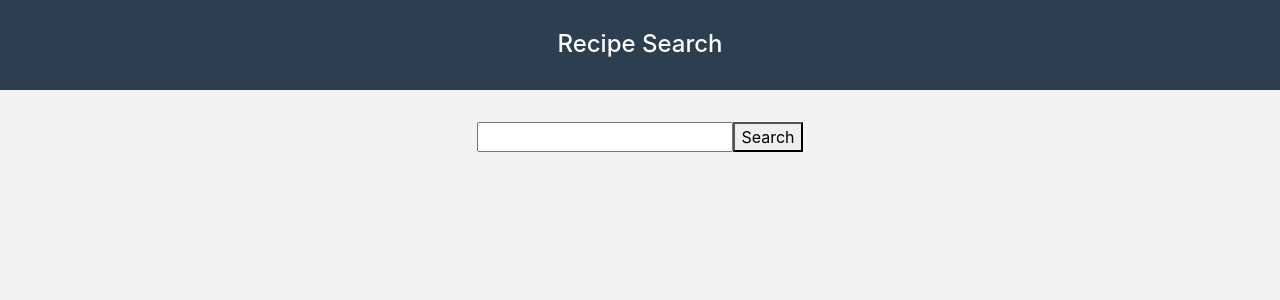
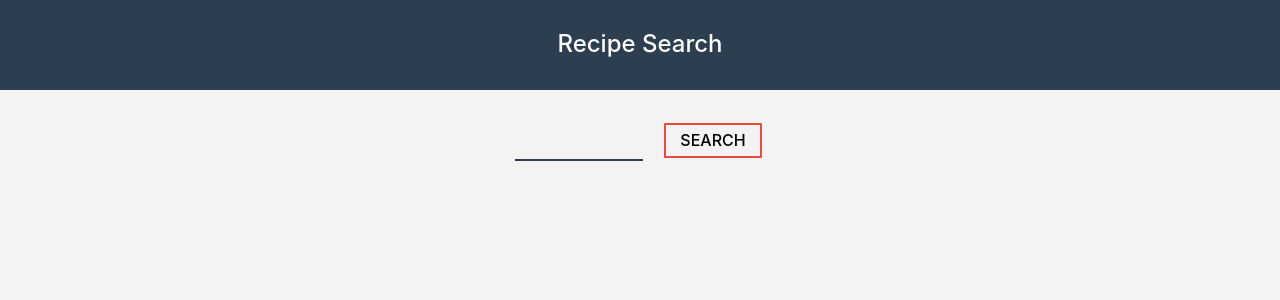
Before and after one commit to J-Ricker/recipe-react-app, a React (Create React App) app: page / in a window 1280 px wide. Shown: the top 300 px of the page. Built offline with nearby package versions, Linux system fonts and the light colour scheme.

Commit message:
added classes to style form

```diff
--- a/src/components/Form.js
+++ b/src/components/Form.js
@@ -1,9 +1,9 @@
 import React from 'react';
 
 const Form = props => (
-    <form onSubmit={props.getRecipe}>
-        <input type='text' name='recipeName'></input>
-        <button>Search</button>
+    <form onSubmit={props.getRecipe} style={{marginBottom: '2rem'}}>
+        <input className='form__input' type='text' name='recipeName'></input>
+        <button className='form__button'>Search</button>
     </form>
 );
 
```
